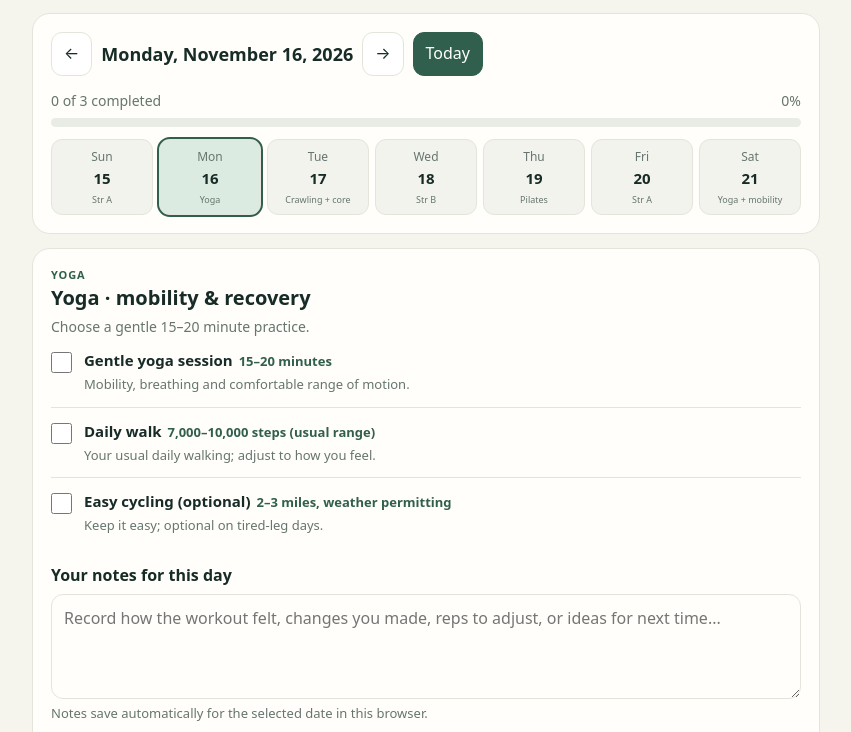
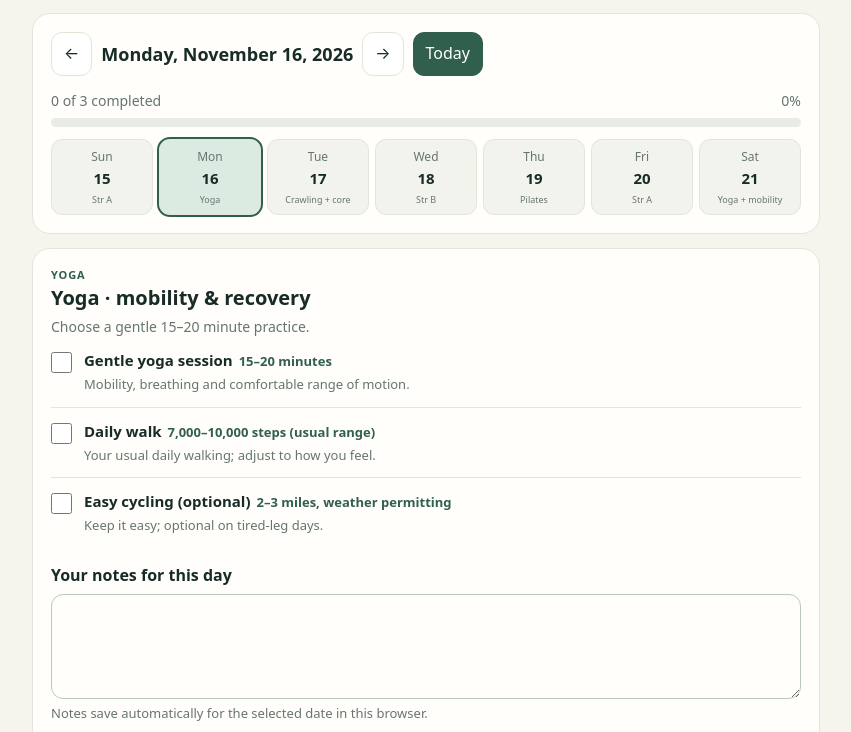
Before and after one commit to 1drewcarpenter/daily-sweat, a plain HTML site: page index.html in a window 1280 px wide. Shown: the part 220-952 px from the top of the page, without its empty margins (214-1065 px from the left). Drawn offline with Linux system fonts and the light colour scheme.

Commit message:
Simplify daily notes field and soften its border

```diff
--- a/index.html
+++ b/index.html
@@ -15,12 +15,12 @@ h2{font-size:20px;margin:0 0 5px}.sub{color:var(--muted);font-size:14px;margin:0
 .exercise input{width:21px;height:21px;accent-color:var(--green);flex:0 0 auto;margin:2px 0 0}.exercise label{flex:1;cursor:pointer}.exercise strong{display:block;font-size:15px}.target{color:var(--green);font-size:13px;font-weight:700;margin-left:6px}.detail{display:block;color:var(--muted);font-size:13px;margin-top:3px}.done strong{text-decoration:line-through;color:#7b8982}
 .tag{font-size:11px;letter-spacing:.08em;text-transform:uppercase;font-weight:750;color:var(--green)}.rest{background:#f0f4ed;border-radius:13px;padding:14px;margin-top:12px}
 .weekgrid{display:grid;grid-template-columns:repeat(7,1fr);gap:6px;margin-top:12px}.day{padding:8px 2px;text-align:center;border-radius:11px;background:#f2f3ed;font-size:12px;color:var(--muted)}.day b{display:block;color:var(--ink);font-size:15px;margin:3px 0}.day.active{background:var(--mint);outline:2px solid var(--green)}.day small{display:block;font-size:9px}
-.actions{display:flex;gap:8px;flex-wrap:wrap;margin-top:14px}.daily-notes{margin:16px 0 4px}.daily-notes label{display:block;font-weight:750;margin-bottom:7px}.daily-notes textarea{display:block;width:100%;min-height:105px;resize:vertical;border:1px solid var(--line);border-radius:12px;padding:12px;font:inherit;color:var(--ink);background:#fffefa}.daily-notes textarea:focus{outline:3px solid #dcebe1;border-color:var(--green)}.notes-hint{font-size:13px;color:var(--muted);margin:5px 0 0}.notes summary{font-weight:700;cursor:pointer}.notes p,.notes li{font-size:14px;color:var(--muted)}footer{text-align:center;color:var(--muted);font-size:12px;margin-top:20px}
+.actions{display:flex;gap:8px;flex-wrap:wrap;margin-top:14px}.daily-notes{margin:16px 0 4px}.daily-notes label{display:block;font-weight:750;margin-bottom:7px}.daily-notes textarea{display:block;width:100%;min-height:105px;resize:vertical;border:1px solid #b8c9bf;border-radius:12px;padding:12px;font:inherit;color:var(--ink);background:#fffefa}.daily-notes textarea:focus{outline:3px solid #dcebe1;border-color:var(--green)}.notes-hint{font-size:13px;color:var(--muted);margin:5px 0 0}.notes summary{font-weight:700;cursor:pointer}.notes p,.notes li{font-size:14px;color:var(--muted)}footer{text-align:center;color:var(--muted);font-size:12px;margin-top:20px}
 @media(max-width:520px){main{padding:14px 11px 36px}.panel,.daynav,.notes{padding:14px}.weekgrid{gap:3px}}
 </style></head><body><main>
 <header><div class="topline"><span class="kicker">Your daily movement tracker</span><span class="pill">Nov 1–28 · Training block 1</span></div><h1>Daily Sweat ✦</h1><p>Build stronger legs, keep moving, and make steady progress. Check off each activity as you complete it.</p></header>
 <section class="daynav"><div class="datebar"><button id="prev" aria-label="Previous day">←</button><div id="selectedDate" aria-live="polite"></div><button id="next" aria-label="Next day">→</button><button id="today" class="primary">Today</button></div><div class="progressrow"><span id="progressText">0 of 0 completed</span><span id="progressPct">0%</span></div><div class="track"><div class="fill" id="progressFill"></div></div><div class="weekgrid" id="weekGrid"></div></section>
-<section class="panel"><div class="tag" id="dayType">Today's plan</div><h2 id="workoutTitle">Loading…</h2><p class="sub" id="workoutIntro"></p><div id="exerciseList"></div><div class="daily-notes"><label for="dailyNotes">Your notes for this day</label><textarea id="dailyNotes" placeholder="Record how the workout felt, changes you made, reps to adjust, or ideas for next time..."></textarea><p class="notes-hint">Notes save automatically for the selected date in this browser.</p></div><div class="rest"><h3 style="margin:0 0 8px">Daily movement</h3><div id="movementList"></div></div><div class="actions"><button id="clearDay">Clear this day's checkmarks</button><button id="print">Print this day</button></div></section>
+<section class="panel"><div class="tag" id="dayType">Today's plan</div><h2 id="workoutTitle">Loading…</h2><p class="sub" id="workoutIntro"></p><div id="exerciseList"></div><div class="daily-notes"><label for="dailyNotes">Your notes for this day</label><textarea id="dailyNotes"></textarea><p class="notes-hint">Notes save automatically for the selected date in this browser.</p></div><div class="rest"><h3 style="margin:0 0 8px">Daily movement</h3><div id="movementList"></div></div><div class="actions"><button id="clearDay">Clear this day's checkmarks</button><button id="print">Print this day</button></div></section>
 <details class="notes"><summary>Training notes & safety reminders</summary><ul>
 <li>Strength sessions: start with two sets; work toward more only if recovery is good.</li><li>Use a stable low stair and handrail for step-ups. Step down slowly.</li><li>Choose a band tension that allows smooth, controlled repetitions. Leave 2–3 good reps in reserve.</li><li>Walking is welcome daily. Cycling can be easy and weather-permitting; ease off if your legs need recovery.</li><li>No jumping. Stop or modify any movement that causes back pain. Keep the range comfortable.</li><li>Yoga and Pilates are separate lighter sessions on their scheduled days.</li><li>Crawling + core day: bear, crab and army crawls (one 24-foot pass each), bird dogs (2 × 10 per side), dead bugs (2 × 10 total), and pushback push-up variation (1 × 10). Progress only while movement stays controlled and pain-free.</li><li>Back felt great during the first crawling + core session. Mild leg soreness after leg day is okay if it improves with warm-up and does not change your movement.</li></ul><p>Checkmarks are saved in this browser on this device. They do not sync to another device or browser.</p></details>
 <footer>Progress over perfection · Your checkmarks stay in this browser</footer></main>
```
